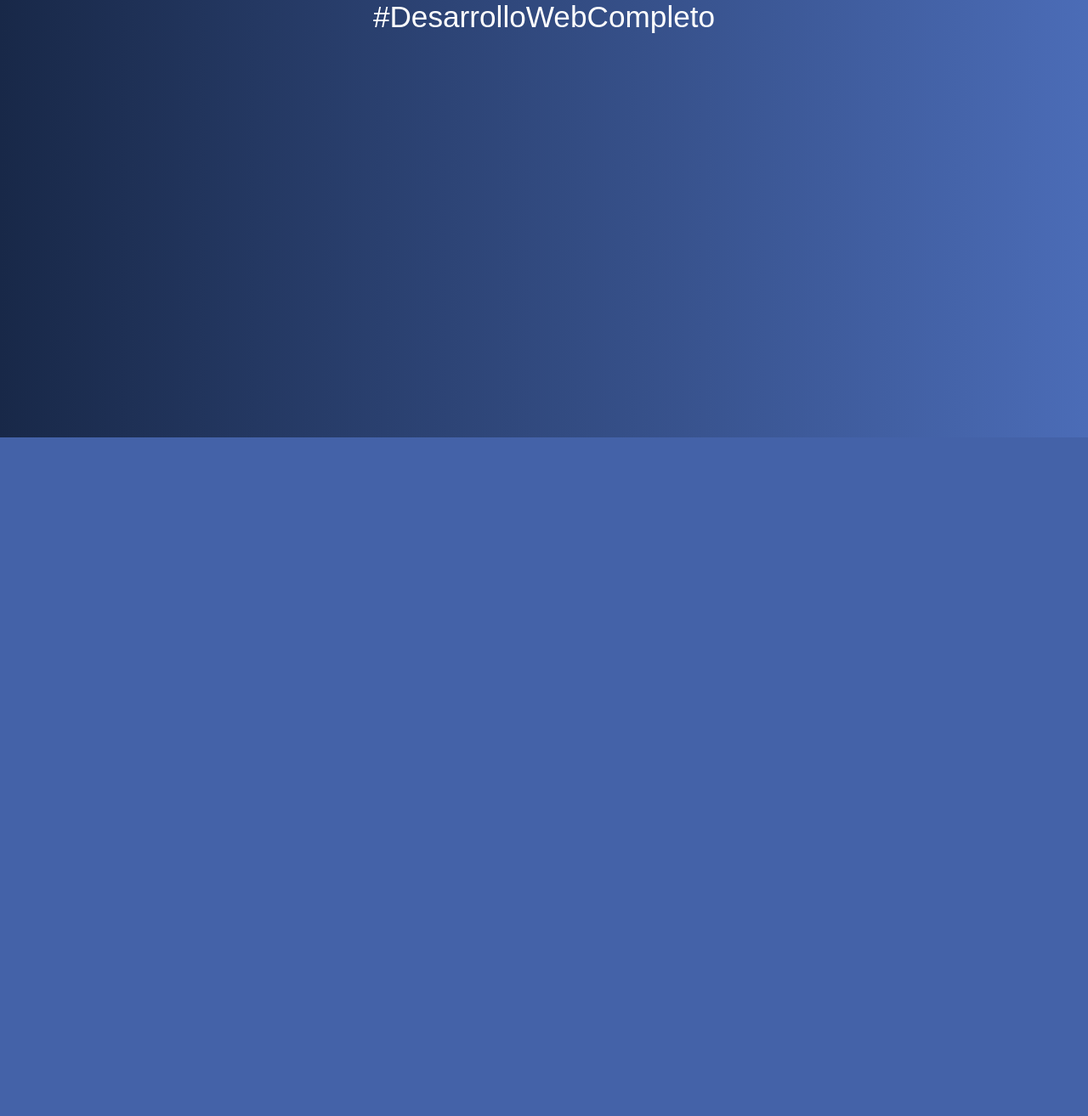
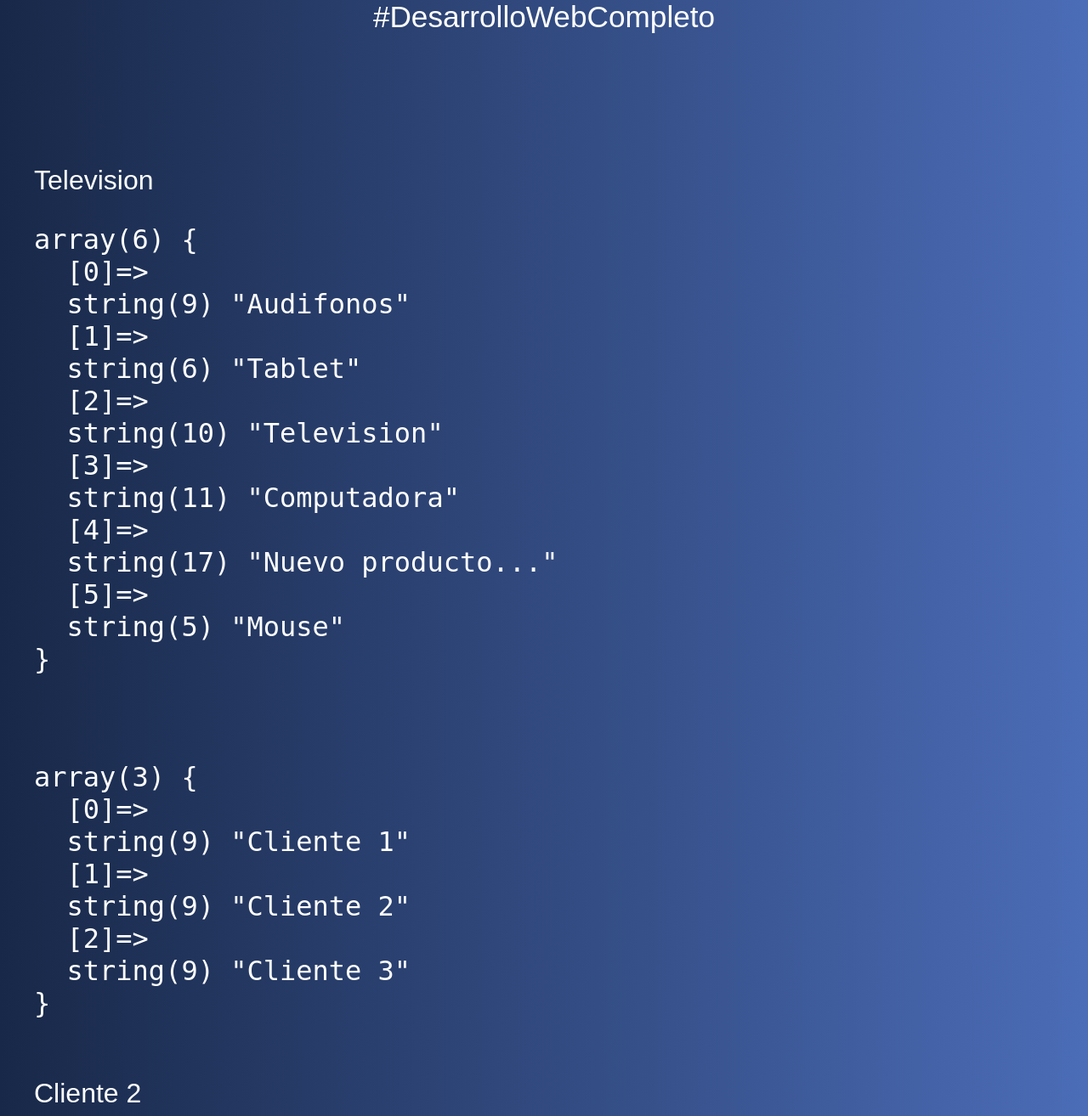
Before and after one commit to VicenteRossiRepository/IntroduccionPHP, a PHP site: page /08-arrays.php in a window 1280 px wide. Shown: the part 285-1599 px from the top of the page at 85% size. Before the commit the page ends 800 px from the top, so only its background shows below. Run offline with PHP 8.4, Linux system fonts and the light colour scheme.

Commit message:
Edicion de archivo 08-arrays.php de metodos de arreglos

```diff
--- a/08-arrays.php
+++ b/08-arrays.php
@@ -1,6 +1,31 @@
 <?php include 'includes/header.php';
 
+$carrito = ['Tablet', 'Television', 'Computadora'];
+
+//Acceder a un elemento de un array
+echo $carrito[1];
+
+//Agregar elemento al array
+$carrito[3] = "Nuevo producto...";
+
+//Añadir elemento nuevo al final
+array_push($carrito, 'Mouse');
+
+//Añadir elemento nuevo al inicio
+array_unshift($carrito, 'Audifonos');
+
+//Util para ver contenidos de array
+echo "<pre>";
+var_dump($carrito);
+echo "</pre>";
+echo "<br>";
 
 
+$cliente = array('Cliente 1', 'Cliente 2','Cliente 3');
+echo "<pre>";
+var_dump($cliente);
+echo "</pre>";
+echo "<br>";
+echo $cliente[1];
 
 include 'includes/footer.php';
```
